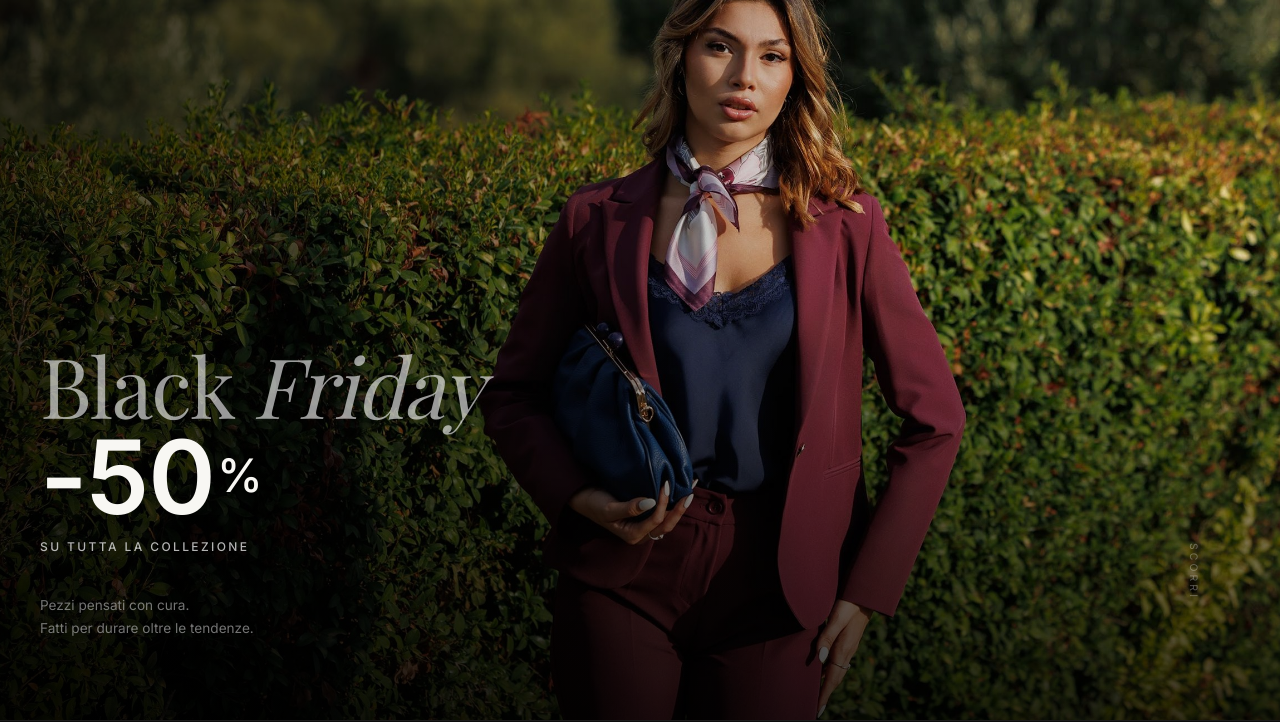
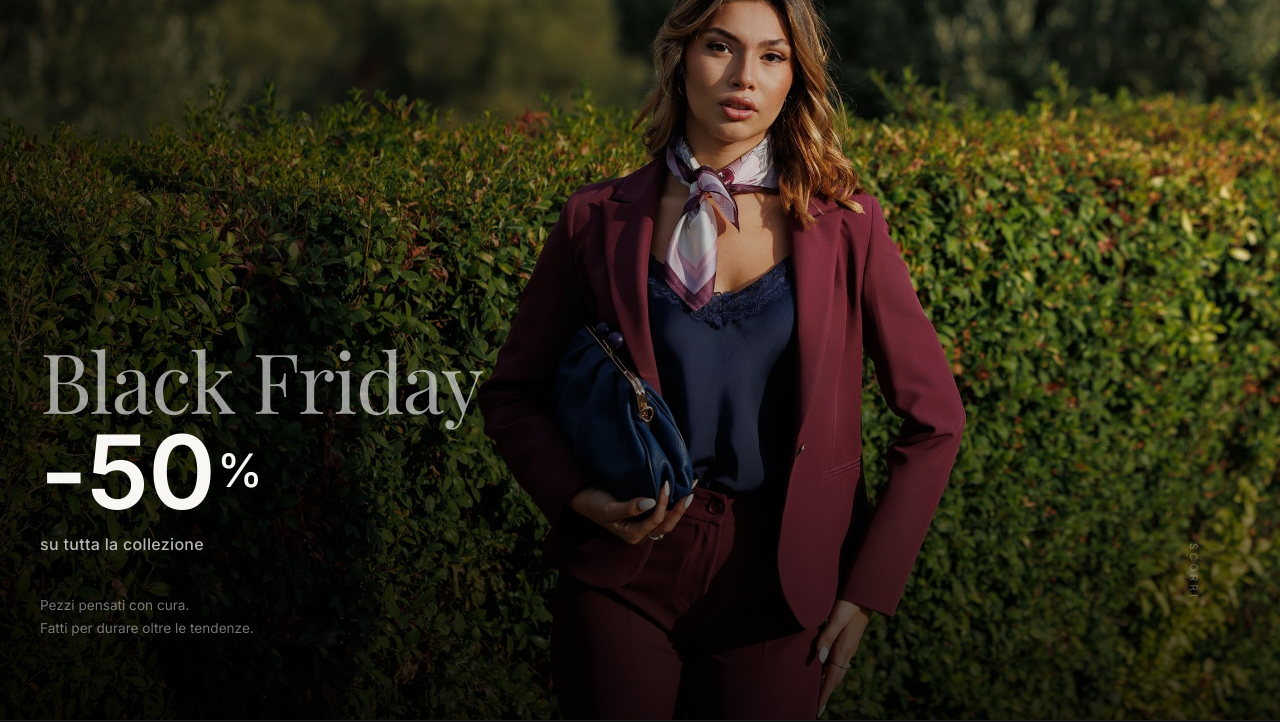
Before and after one commit to imlilooo/h2collection-website, a plain HTML site: page index.html in a window 1280 px wide. Shown: the part 80-802 px from the top of the page. Drawn offline with nearby package versions, Linux system fonts and the light colour scheme; a web font is replaced by a local one.

Commit message:
Black Friday: testo hero come scritto
Co-Authored-By: Claude Opus 5.5 <noreply@anthropic.com>
Claude-Session: https://claude.ai/code/session_01TsUR6WU7e7dVD7CYv8qG4B

```diff
--- a/index.html
+++ b/index.html
@@ -50,9 +50,9 @@
     <div class="hero-bg"></div>
     <div class="hero-content">
       <div class="saldi-block">
-  <span class="saldi-title-cursive">Black <em>Friday</em></span>
+  <span class="saldi-title-cursive">Black Friday</span>
   <span class="saldi-percent">-50<span class="pct">%</span></span>
-  <span class="saldi-sub">Su tutta la collezione</span>
+  <span class="saldi-sub">su tutta la collezione</span>
 </div>
 <div class="hero-foot">
   <p class="hero-desc">Pezzi pensati con cura.<br />Fatti per durare oltre le tendenze.</p>
--- a/style.css
+++ b/style.css
@@ -352,10 +352,10 @@ h2 em, h2 .italic { font-style: italic; color: inherit; }
 .saldi-sub {
   display: block;
   font-family: 'Inter', sans-serif;
-  font-size: 0.75rem;
+  font-size: 1rem;
   font-weight: 500;
-  letter-spacing: 0.2em;
-  text-transform: uppercase;
+  letter-spacing: 0.02em;
+  text-transform: none;
   color: rgba(255,255,255,0.7);
     margin-top: 1rem;
   margin-bottom: 2.5rem;
```
